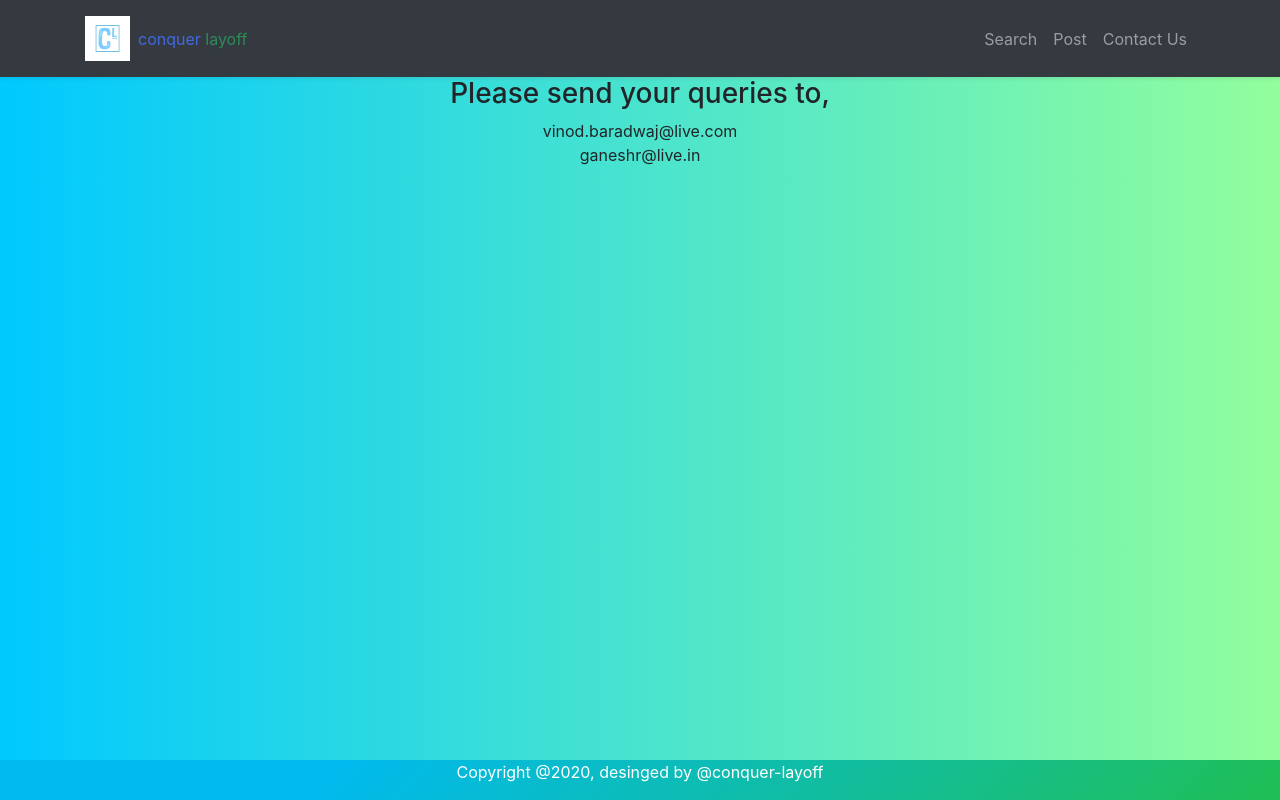
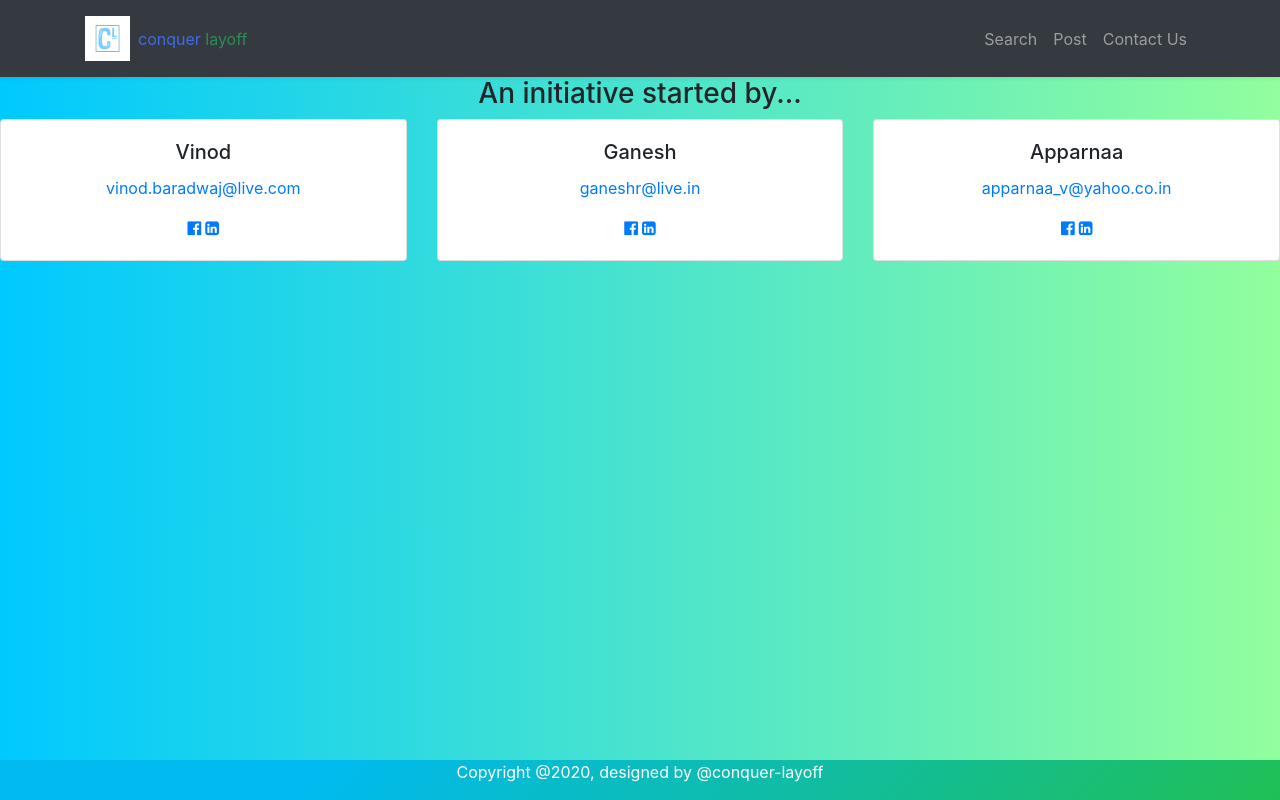
Before and after one commit to vini46/conquer, a React (Create React App) app in the folder client/: page /contact in a window 1280 px wide. Built offline with nearby package versions, Linux system fonts and the light colour scheme.

Commit message:
updated contact us

```diff
--- a/client/public/index.html
+++ b/client/public/index.html
@@ -15,6 +15,7 @@
     <script src="https://cdn.jsdelivr.net/npm/popper.js@1.16.0/dist/umd/popper.min.js" integrity="sha384-Q6E9RHvbIyZFJoft+2mJbHaEWldlvI9IOYy5n3zV9zzTtmI3UksdQRVvoxMfooAo" crossorigin="anonymous"></script>
     <script src="https://stackpath.bootstrapcdn.com/bootstrap/4.4.1/js/bootstrap.min.js" integrity="sha384-wfSDF2E50Y2D1uUdj0O3uMBJnjuUD4Ih7YwaYd1iqfktj0Uod8GCExl3Og8ifwB6" crossorigin="anonymous"></script>
 
+    <link rel="stylesheet" href="https://cdnjs.cloudflare.com/ajax/libs/font-awesome/4.7.0/css/font-awesome.min.css">
 
     <!--
       manifest.json provides metadata used when your web app is installed on a
--- a/client/src/components/footer/Footer.js
+++ b/client/src/components/footer/Footer.js
@@ -7,7 +7,7 @@ class Footer extends Component {
         return (
 
             <div className="footer">
-                 <p>Copyright @2020, desinged by @conquer-layoff</p>
+                 <p>Copyright @2020, designed by @conquer-layoff</p>
             </div>
         );
     }
--- a/client/src/containers/Contact.js
+++ b/client/src/containers/Contact.js
@@ -5,14 +5,44 @@ class Contact extends Component {
 
   render() {
     return (
-        <div className="App">
+    //     <div className="App">
 
-    <h3> Please send your queries to, </h3>
-    <p>
-        vinod.baradwaj@live.com <br />
-        ganeshr@live.in
-    </p>
-      </div>
+    // <h3> Please send your queries to, </h3>
+    // <p>
+    //     vinod.baradwaj@live.com <br />
+    //     ganeshr@live.in
+    // </p>
+    //   </div>
+
+    <div className="App">
+    <h3>An initiative started by...</h3>
+    <div className="card-deck">
+  <div className="card">
+    <div className="card-body">
+      <h5 className="card-title">Vinod</h5>
+      <p className="card-text"><a href='mailto:vinod.baradwaj@live.com'>vinod.baradwaj@live.com</a></p>
+      <a href="https://www.facebook.com/vinodbaradwaj"><i className="fa mr-1">&#xf230;</i></a>
+      <a href="https://www.linkedin.com/in/vinodbaradwaj/"><i className="fa">&#xf08c;</i></a>
+    </div>
+  </div>
+  <div className="card">
+    <div className="card-body">
+      <h5 className="card-title">Ganesh</h5>
+      <p className="card-text"><a href='mailto:ganeshr@live.in'>ganeshr@live.in</a></p>
+      <a href="https://www.facebook.com/GaneshR.27"><i className="fa mr-1">&#xf230;</i></a>
+      <a href="https://www.linkedin.com/in/ganesh-ramamoorthy-0b869353/"><i className="fa">&#xf08c;</i></a>
+    </div>
+  </div>
+  <div className="card">
+    <div className="card-body">
+      <h5 className="card-title">Apparnaa</h5>
+      <p className="card-text"><a href='mailto:apparnaa_v@yahoo.co.in'>apparnaa_v@yahoo.co.in</a></p>
+      <a href="https://www.facebook.com/apparnaa.venkatesan"><i className="fa mr-1">&#xf230;</i></a>
+      <a href="https://www.linkedin.com/in/apparnaa-venkatesan/"><i className="fa">&#xf08c;</i></a>
+    </div>
+  </div>
+</div>
+</div>
     );
   }
 }
--- a/client/src/containers/Home.js
+++ b/client/src/containers/Home.js
@@ -10,7 +10,7 @@ class Home extends Component {
         <Banner />
         <h1 className="display-1"> Lets Conquer The Layoff</h1>
         <p className="lead">
-        an initiative to help others with crowdsourcing. <br />
+        A initiative to help others with crowdsourcing. <br />
 
         Our two cents to help the community deal with Covid19 pandemic.  <br />
         </p>
```
